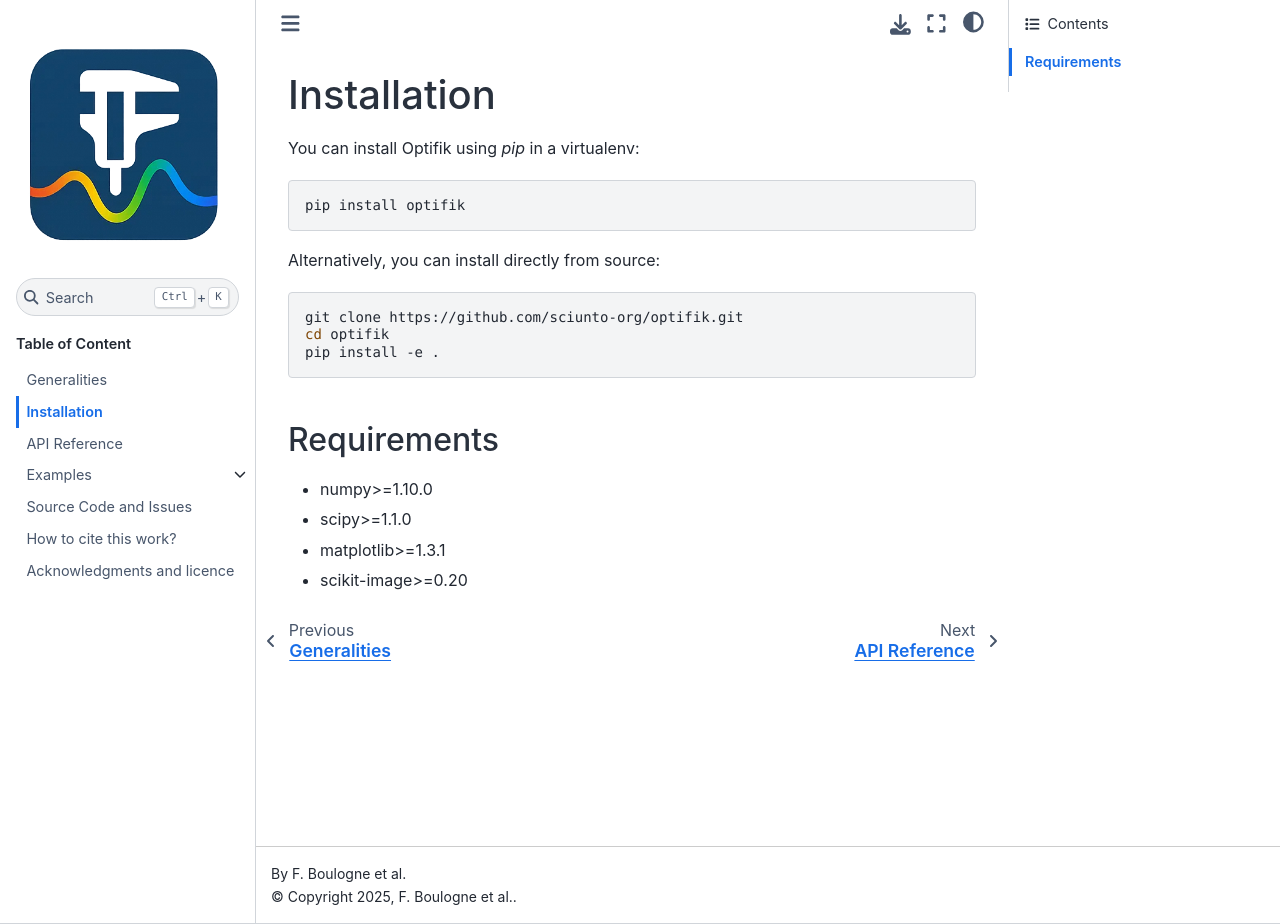
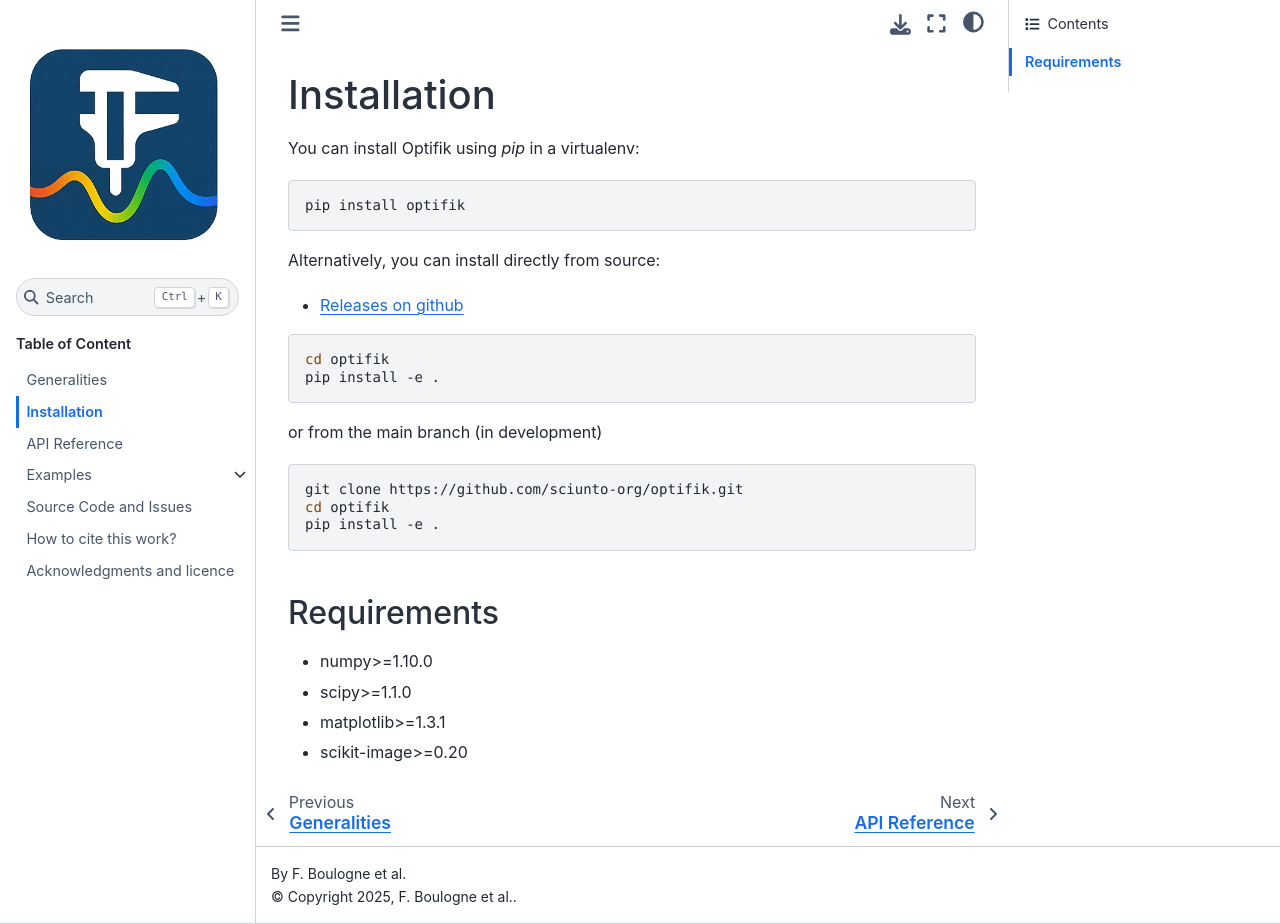
Before and after one commit to sciunto-org/optifik, a Sphinx documentation site: the page built from docs/installation.rst, in a window 1280 px wide and 924 px high. Built offline with Sphinx 7.4.7 and the Sphinx Book theme 1.1.4, drawn with Linux system fonts in a browser that asks for light colours; pages that are not in the unit, such as notebooks, are missing from menus.

Commit message:
Add doc install from releases

```diff
--- a/docs/installation.rst
+++ b/docs/installation.rst
@@ -8,6 +8,15 @@ You can install Optifik using `pip` in a virtualenv:
     pip install optifik
 
 Alternatively, you can install directly from source:
+
+* `Releases on github <https://github.com/sciunto-org/optifik/releases>`_
+
+.. code-block:: bash
+
+    cd optifik
+    pip install -e .
+
+or from the main branch (in development)
 
 .. code-block:: bash
 
```
